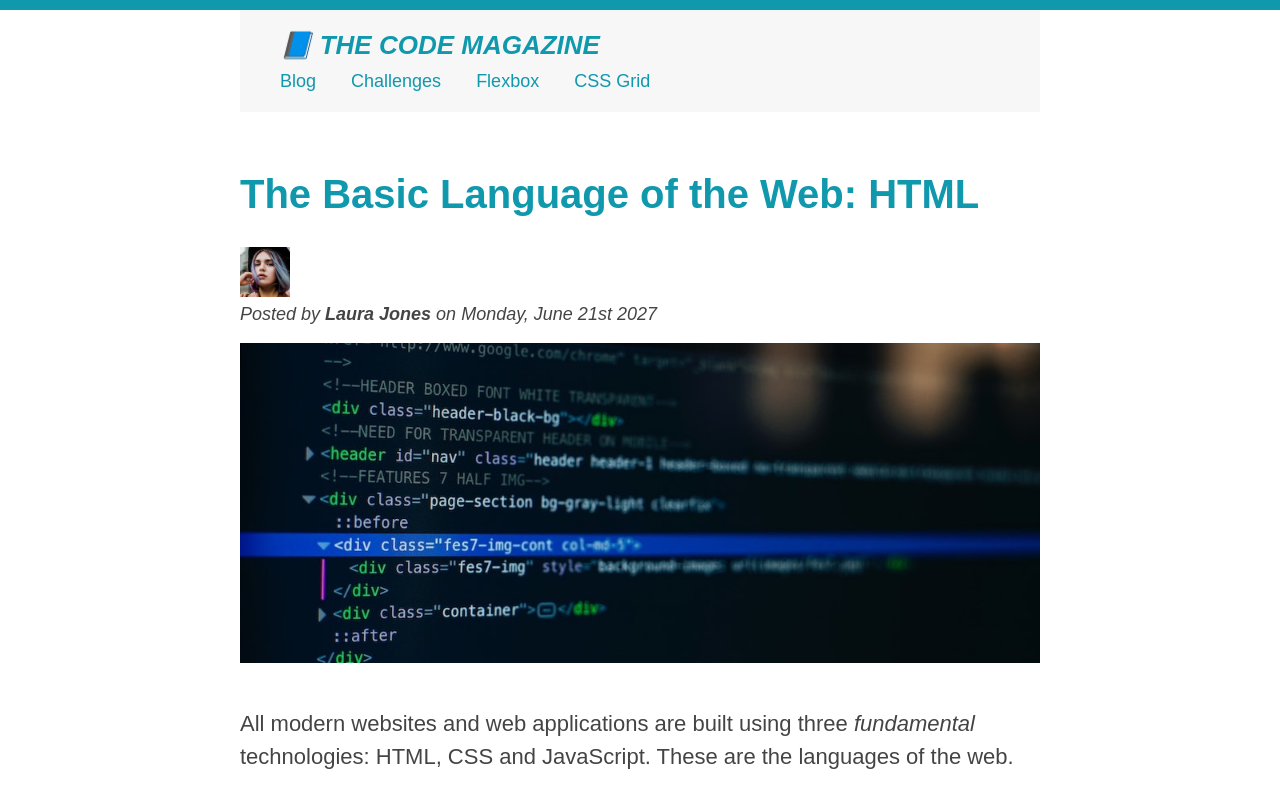
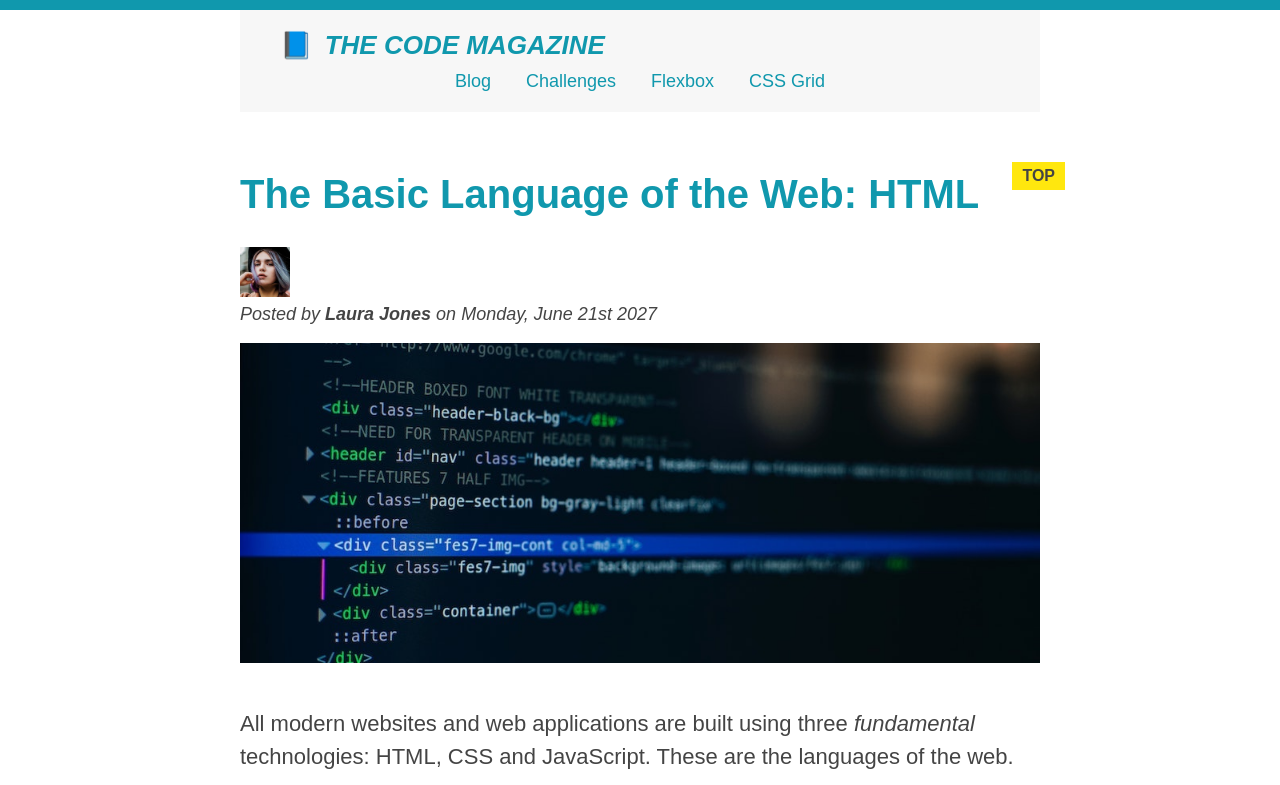
Before and after one commit to rogueassassin11/html-fundamentals, a plain HTML site: page index.html in a window 1280 px wide. Shown: the top 785 px of the page. Drawn offline with Linux system fonts and the light colour scheme.

Commit message:
CSS Fundamentals continued 3

```diff
--- a/style.css
+++ b/style.css
@@ -17,6 +17,8 @@ POSITIONING
   -> Normal flow: default positioning / 'relative'
   -> Absolute: element is removed from the normal flow, no impact on surrounding elements, positioned relative to the viewport or some other parent element
 
+  PSEUDO-ELEMENTS -> don't exist in HTML but can be selected in CSS
+  ADJACENT ELEMENT -> sibling element that is right after
 */
 
 * {
@@ -46,6 +48,7 @@ body {
 
 nav {
   font-size: 18px;
+  text-align: center;
 }
 
 article {
@@ -71,6 +74,7 @@ h1 {
 h2 {
   font-size: 40px;
   margin-bottom: 30px;
+  position: relative;
 }
 
 h3 {
@@ -190,3 +194,25 @@ button {
   bottom: 50px;
   right: 50px;
 }
+
+h1::first-letter {
+  font-style: normal;
+  margin-right: 5px;
+}
+
+h3 + p::first-line {
+  /* color: red; */
+}
+
+h2::after {
+  content: "TOP";
+  background-color: #ffe70e;
+  font-size: 16px;
+  font-weight: bold;
+  display: inline-block;
+  padding: 5px 10px;
+  position: absolute;
+  top: -10px;
+  right: -25px;
+  color: #444;
+}
```
